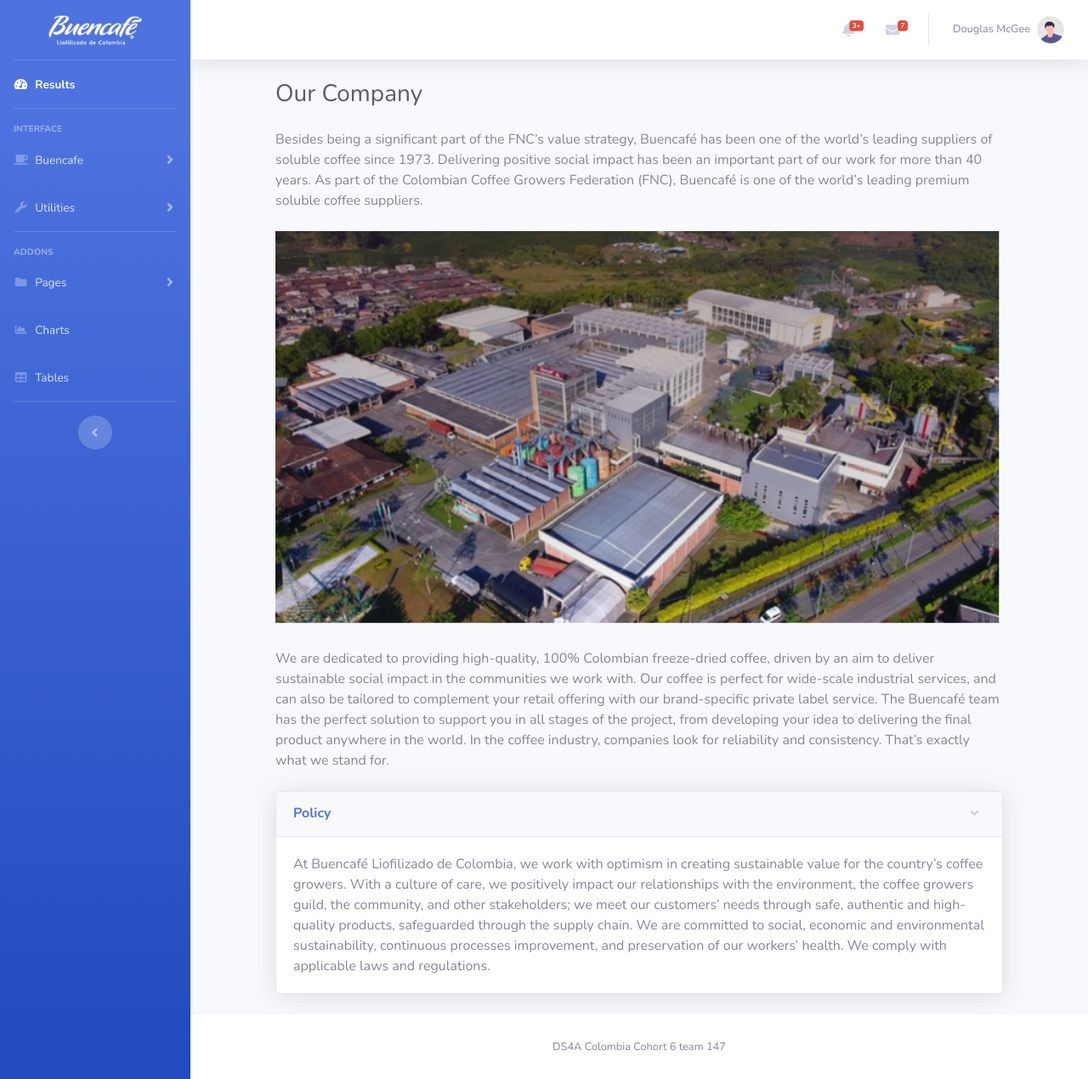
After one commit to Jesus-Zapata/Buencafe, a Django app: page /history in a window 1280 px wide. The commit adds this page. Shown: the whole page at 85% size. Run offline with Django 3.2, Linux system fonts and the light colour scheme; some libraries are stand-ins or nearby versions.

Commit message:
Add history and coffee process to website

```diff
--- a/DjangoDash/DS4A/settings.py
+++ b/DjangoDash/DS4A/settings.py
@@ -26,7 +26,7 @@
 # SECURITY WARNING: don't run with debug turned on in production!
 DEBUG = True
 
-ALLOWED_HOSTS = ['0.0.0.0', '34.125.78.135']
+ALLOWED_HOSTS = ['0.0.0.0', '34.125.78.135', '127.0.0.1']
 
 
 # Application definition
--- a/DjangoDash/buencafe/templates/base.html
+++ b/DjangoDash/buencafe/templates/base.html
@@ -1,9 +1,111 @@
+{% load static %}
+
 <!DOCTYPE html>
-<html>
-    <head>
-        <meta charset="UTF-8">
-        <title>Title</title>
-    </head>
-    <body>
-    </body>
+<html lang="en">
+
+<head>
+
+    <meta charset="utf-8">
+    <meta http-equiv="X-UA-Compatible" content="IE=edge">
+    <meta name="viewport" content="width=device-width, initial-scale=1, shrink-to-fit=no">
+    <meta name="description" content="">
+    <meta name="author" content="">
+
+    <title>Buencafé</title>
+
+    <!-- Custom fonts for this template-->
+    <link href="{% static 'vendor/fontawesome-free/css/all.min.css'%}" rel="stylesheet" type="text/css">
+    <link
+        href="https://fonts.googleapis.com/css?family=Nunito:200,200i,300,300i,400,400i,600,600i,700,700i,800,800i,900,900i"
+        rel="stylesheet">
+
+    <!-- Custom styles for this template-->
+    <link href="{% static 'css/sb-admin-2.min.css'%}" rel="stylesheet">
+
+</head>
+
+<body id="page-top">
+
+    <!-- Page Wrapper -->
+    <div id="wrapper">
+
+        {% include 'partials/_sidebar.html' %}
+
+        <!-- Content Wrapper -->
+        <div id="content-wrapper" class="d-flex flex-column">
+
+            <!-- Main Content -->
+            <div id="content">
+
+                {% include 'partials/_topbar.html' %}
+
+                <!-- Begin Page Content -->
+                <div class="container-fluid">
+
+
+                    <div class="row">
+                        {% block content %}
+                        {% endblock %}
+                    </div>
+
+
+
+                </div>
+                <!-- /.container-fluid -->
+
+            </div>
+            <!-- End of Main Content -->
+
+            {% include 'partials/_footer.html' %}
+
+        </div>
+        <!-- End of Content Wrapper -->
+
+    </div>
+    <!-- End of Page Wrapper -->
+
+    <!-- Scroll to Top Button-->
+    <a class="scroll-to-top rounded" href="#page-top">
+        <i class="fas fa-angle-up"></i>
+    </a>
+
+    <!-- Logout Modal-->
+    <div class="modal fade" id="logoutModal" tabindex="-1" role="dialog" aria-labelledby="exampleModalLabel"
+        aria-hidden="true">
+        <div class="modal-dialog" role="document">
+            <div class="modal-content">
+                <div class="modal-header">
+                    <h5 class="modal-title" id="exampleModalLabel">Ready to Leave?</h5>
+                    <button class="close" type="button" data-dismiss="modal" aria-label="Close">
+                        <span aria-hidden="true">×</span>
+                    </button>
+                </div>
+                <div class="modal-body">Select "Logout" below if you are ready to end your current session.</div>
+                <div class="modal-footer">
+                    <button class="btn btn-secondary" type="button" data-dismiss="modal">Cancel</button>
+                    <a class="btn btn-primary" href="login.html">Logout</a>
+                </div>
+            </div>
+        </div>
+    </div>
+
+    <!-- Bootstrap core JavaScript-->
+    <script src="{% static 'vendor/jquery/jquery.min.js' %}"></script>
+    <script src="{% static 'vendor/bootstrap/js/bootstrap.bundle.min.js' %}"></script>
+
+    <!-- Core plugin JavaScript-->
+    <script src="{% static 'vendor/jquery-easing/jquery.easing.min.js' %}"></script>
+
+    <!-- Custom scripts for all pages-->
+    <script src="{%static 'js/sb-admin-2.min.js' %}"></script>
+
+    <!-- Page level plugins -->
+    <script src="{% static 'vendor/chart.js/Chart.min.js' %}"></script>
+
+    <!-- Page level custom scripts -->
+    <script src="{% static 'js/demo/chart-area-demo.js' %}"></script>
+    <script src="{% static 'js/demo/chart-pie-demo.js' %}"></script>
+
+</body>
+
 </html>
--- a/DjangoDash/buencafe/templates/buencafe/buencafe.html
+++ b/DjangoDash/buencafe/templates/buencafe/buencafe.html
@@ -1,4 +1,4 @@
-{% extends 'index.html' %}
+{% extends 'base.html' %}
 {% load static%}
 {% block content %}
 <h1>Home Page</h1>
--- /dev/null
+++ b/DjangoDash/buencafe/templates/buencafe/history.html
@@ -0,0 +1,59 @@
+{% extends 'base.html' %}
+{% load static%}
+{% block content %}
+<!-- Page Heading -->
+
+
+
+
+
+<div class="row">
+
+    <div class="col-lg-1">
+    </div>
+
+    <div class="col-lg-10">
+
+        <div class="d-sm-flex align-items-center justify-content-between mb-4">
+            <h1 class="h3 mb-0 text-gray-800">Our Company</h1>
+        </div>
+
+        <p class="mb-4">Besides being a significant part of the FNC’s value strategy, Buencafé has been one of the world’s leading suppliers of soluble coffee since 1973. Delivering positive social impact has been an important part of our work for more than 40 years.
+
+            As part of the Colombian Coffee Growers Federation (FNC), Buencafé is one of the world’s leading premium soluble coffee suppliers.
+            </p>
+
+            <img src="{% static 'img/Picture1.png'%}" width="100%">
+        <br></br>
+            <p class="mb-4">
+                We are dedicated to providing high-quality, 100% Colombian freeze-dried coffee, driven by an aim to deliver sustainable social impact in the communities we work with. Our coffee is perfect for wide-scale industrial services, and can also be tailored to complement your retail offering with our brand-specific private label service.
+
+                The Buencafé team has the perfect solution to support you in all stages of the project, from developing your idea to delivering the final product anywhere in the world. In the coffee industry, companies look for reliability and consistency. That’s exactly what we stand for.
+            </p>
+        <!-- Dropdown Card Example -->
+
+        <!-- Collapsable Card Example -->
+        <div class="card shadow mb-4">
+            <!-- Card Header - Accordion -->
+            <a href="#collapseCardExample" class="d-block card-header py-3" data-toggle="collapse"
+                role="button"  aria-controls="collapseCardExample">
+                <h6 class="m-0 font-weight-bold text-primary">Policy</h6>
+            </a>
+            <!-- Card Content - Collapse -->
+            <div class="collapse show" id="collapseCardExample">
+                <div class="card-body">
+                    At Buencafé Liofilizado de Colombia, we work with optimism in creating sustainable value for the country’s coffee growers.
+
+With a culture of care, we positively impact our relationships with the environment, the coffee growers guild, the community, and other stakeholders; we meet our customers’ needs through safe, authentic and high-quality products, safeguarded through the supply chain.
+
+We are committed to social, economic and environmental sustainability, continuous processes improvement, and preservation of our workers’ health.
+
+We comply with applicable laws and regulations.
+
+                </div>
+            </div>
+        </div>
+
+    </div>
+</div>
+{% endblock %}
--- a/DjangoDash/buencafe/templates/partials/_footer.html
+++ b/DjangoDash/buencafe/templates/partials/_footer.html
@@ -3,7 +3,7 @@
         <footer class="sticky-footer bg-white">
             <div class="container my-auto">
                 <div class="copyright text-center my-auto">
-                    <span>Copyright &copy; Your Website 2021</span>
+                    <span>DS4A Colombia Cohort 6 team 147</span>
                 </div>
             </div>
         </footer>
--- a/DjangoDash/buencafe/templates/partials/_sidebar.html
+++ b/DjangoDash/buencafe/templates/partials/_sidebar.html
@@ -1,13 +1,14 @@
-        <!-- Sidebar -->
+{% load static %}
+<!-- Sidebar -->
         <ul class="navbar-nav bg-gradient-primary sidebar sidebar-dark accordion" id="accordionSidebar">
 
             <!-- Sidebar - Brand -->
-            <a class="sidebar-brand d-flex align-items-center justify-content-center" href="index.html">
+            <a class="sidebar-brand d-flex align-items-center justify-content-center" href="/">
                 <div class="sidebar-brand-icon">
-                    <img src="https://oukosher.org/content/uploads/2009/08/buencafe-logo.png"
+                    <img src="{% static 'img/WhiteLogo.png'%}"
                              alt="Girl in a jacket"
-                             width="150"
-                             height="100">
+                             width="110"
+                             height="35">
                 </div>
             </a>
 
@@ -16,9 +17,9 @@
 
             <!-- Nav Item - Dashboard -->
             <li class="nav-item active">
-                <a class="nav-link" href="index.html">
+                <a class="nav-link" href="/">
                     <i class="fas fa-fw fa-tachometer-alt"></i>
-                    <span>Dashboard</span></a>
+                    <span>Results</span></a>
             </li>
 
             <!-- Divider -->
@@ -33,14 +34,14 @@
             <li class="nav-item">
                 <a class="nav-link collapsed" href="#" data-toggle="collapse" data-target="#collapseTwo"
                     aria-expanded="true" aria-controls="collapseTwo">
-                    <i class="fas fa-fw fa-cog"></i>
-                    <span>Components</span>
+                    <i class="fa fa-coffee"></i>
+                    <span>Buencafe</span>
                 </a>
                 <div id="collapseTwo" class="collapse" aria-labelledby="headingTwo" data-parent="#accordionSidebar">
                     <div class="bg-white py-2 collapse-inner rounded">
-                        <h6 class="collapse-header">Custom Components:</h6>
-                        <a class="collapse-item" href="buttons.html">Buttons</a>
-                        <a class="collapse-item" href="cards.html">Cards</a>
+                        <h6 class="collapse-header">Who are we:</h6>
+                        <a class="collapse-item" href="/history">History</a>
+                        <a class="collapse-item" href="/coffee">Coffee Proccess</a>
                     </div>
                 </div>
             </li>
--- a/DjangoDash/buencafe/templates/partials/_topbar.html
+++ b/DjangoDash/buencafe/templates/partials/_topbar.html
@@ -7,19 +7,7 @@
                 <i class="fa fa-bars"></i>
             </button>
 
-            <!-- Topbar Search -->
-            <form
-                class="d-none d-sm-inline-block form-inline mr-auto ml-md-3 my-2 my-md-0 mw-100 navbar-search">
-                <div class="input-group">
-                    <input type="text" class="form-control bg-light border-0 small" placeholder="Search for..."
-                        aria-label="Search" aria-describedby="basic-addon2">
-                    <div class="input-group-append">
-                        <button class="btn btn-primary" type="button">
-                            <i class="fas fa-search fa-sm"></i>
-                        </button>
-                    </div>
-                </div>
-            </form>
+
 
             <!-- Topbar Navbar -->
             <ul class="navbar-nav ml-auto">
--- a/DjangoDash/buencafe/urls.py
+++ b/DjangoDash/buencafe/urls.py
@@ -2,5 +2,7 @@
 from . import views
 
 urlpatterns = [
-    path('', views.buencafe, name='buencafe')
+    path('', views.buencafe, name='buencafe'),
+    path('history', views.history, name='history'),
+    path('coffee', views.coffee, name='coffee'),
 ]
--- a/DjangoDash/buencafe/views.py
+++ b/DjangoDash/buencafe/views.py
@@ -4,3 +4,9 @@
 
 def buencafe(requests):
     return render(requests, 'buencafe/buencafe.html')
+
+def history(requests):
+    return render(requests, 'buencafe/history.html')
+
+def coffee(requests):
+    return render(requests, 'buencafe/coffee.html')
```
Also changed, not shown: DjangoDash/buencafe/templates/buencafe/coffee.html (added, +20 -0 lines), DjangoDash/buencafe/templates/index.html (deleted, +0 -118 lines), DjangoDash/DS4A/static/img/Picture1.png (added), DjangoDash/DS4A/static/img/Picture2.png (added), DjangoDash/DS4A/static/img/Picture3.png (added), DjangoDash/DS4A/static/img/WhiteLogo.png (added), DjangoDash/static/img/Picture1.png (added), DjangoDash/static/img/Picture2.png (added), DjangoDash/static/img/Picture3.png (added), DjangoDash/static/img/WhiteLogo.png (added).
